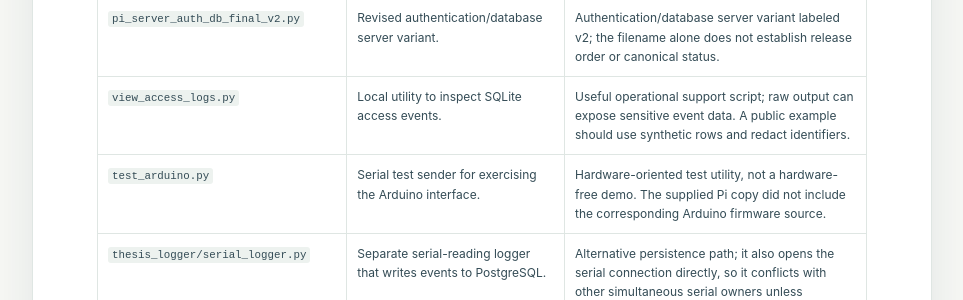
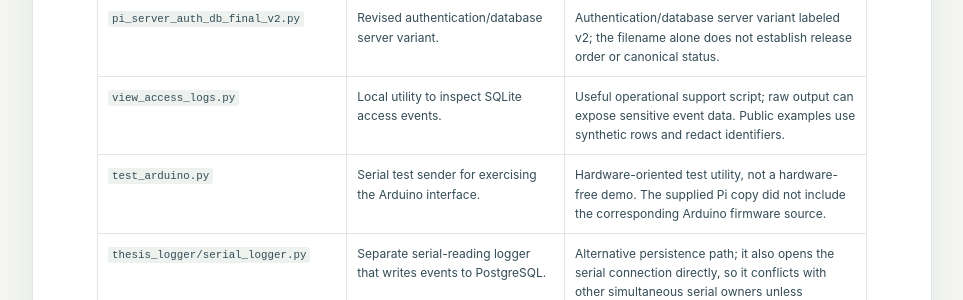
Before and after one commit to davidnserrano2-cmd/davidnserrano2-cmd.github.io, a Jekyll site: the page built from docs/FILE_INVENTORY.md, in a window 1280 px wide and 900 px high, scrolled down 911 px. Shown: the part 171-471 px from the top of the window, without its empty margins (158-1121 px from the left). Built offline with Jekyll 4.4.1, drawn with Linux system fonts in a browser that asks for light colours.

Commit message:
Polish public analysis language and clarify scope

```diff
--- a/docs/FILE_INVENTORY.md
+++ b/docs/FILE_INVENTORY.md
@@ -19,7 +19,7 @@ This inventory describes the supplied Pi-folder copy reviewed for the portfolio.
 | `pi_server_with_db_and_logport.py` | SQLite server variant with an additional log-related port/path. | Adds a separate log channel. |
 | `pi_server_auth_db_final.py` | Server variant combining authentication/database behavior. | A later iteration by naming, but `final` does not prove it supersedes all others. Demo authentication and network protections require remediation. |
 | `pi_server_auth_db_final_v2.py` | Revised authentication/database server variant. | Authentication/database server variant labeled v2; the filename alone does not establish release order or canonical status. |
-| `view_access_logs.py` | Local utility to inspect SQLite access events. | Useful operational support script; raw output can expose sensitive event data. A public example should use synthetic rows and redact identifiers. |
+| `view_access_logs.py` | Local utility to inspect SQLite access events. | Useful operational support script; raw output can expose sensitive event data. Public examples use synthetic rows and redact identifiers. |
 | `test_arduino.py` | Serial test sender for exercising the Arduino interface. | Hardware-oriented test utility, not a hardware-free demo. The supplied Pi copy did not include the corresponding Arduino firmware source. |
 | `thesis_logger/serial_logger.py` | Separate serial-reading logger that writes events to PostgreSQL. | Alternative persistence path; it also opens the serial connection directly, so it conflicts with other simultaneous serial owners unless deliberately brokered. |
 
```
